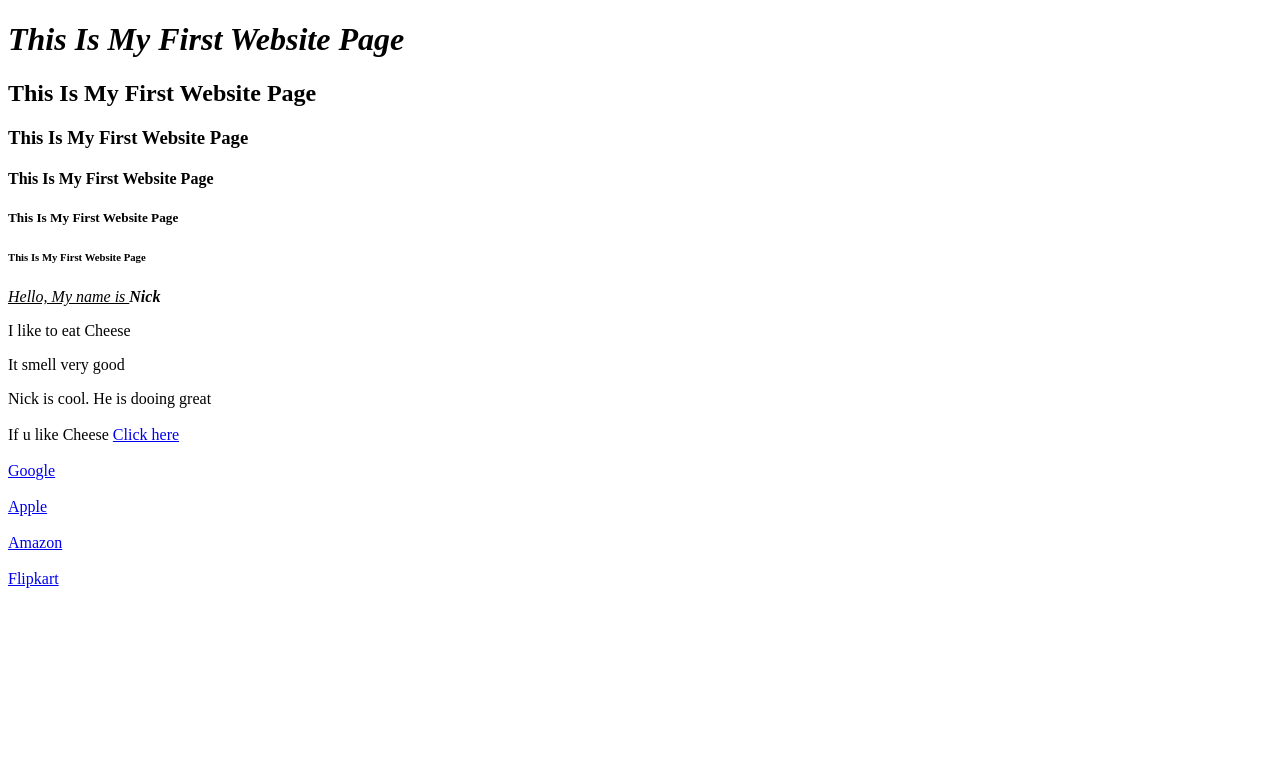
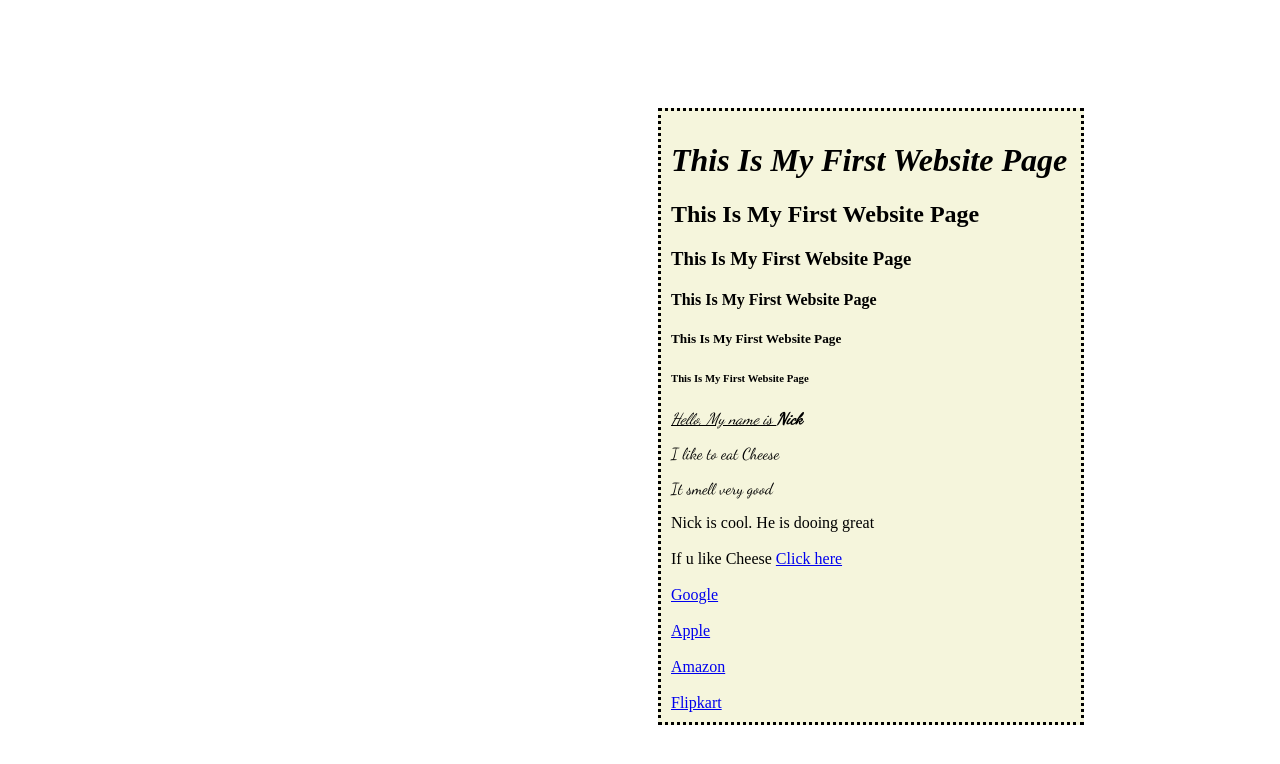
Before and after one commit to BharathMudunuru/second, a plain HTML site: page index.html in a window 1280 px wide. Drawn offline with Linux system fonts and the light colour scheme.

Commit message:
Update index.html

```diff
--- a/index.html
+++ b/index.html
@@ -10,7 +10,7 @@
         <link href="https://fonts.googleapis.com/css2?family=Dancing+Script&display=swap" rel="stylesheet">
 
 
-        <link href="rough.css" rel="stylesheet" type="text/css" >
+        <link href="style.css" rel="stylesheet" type="text/css" >
 
     </head>
 
```
